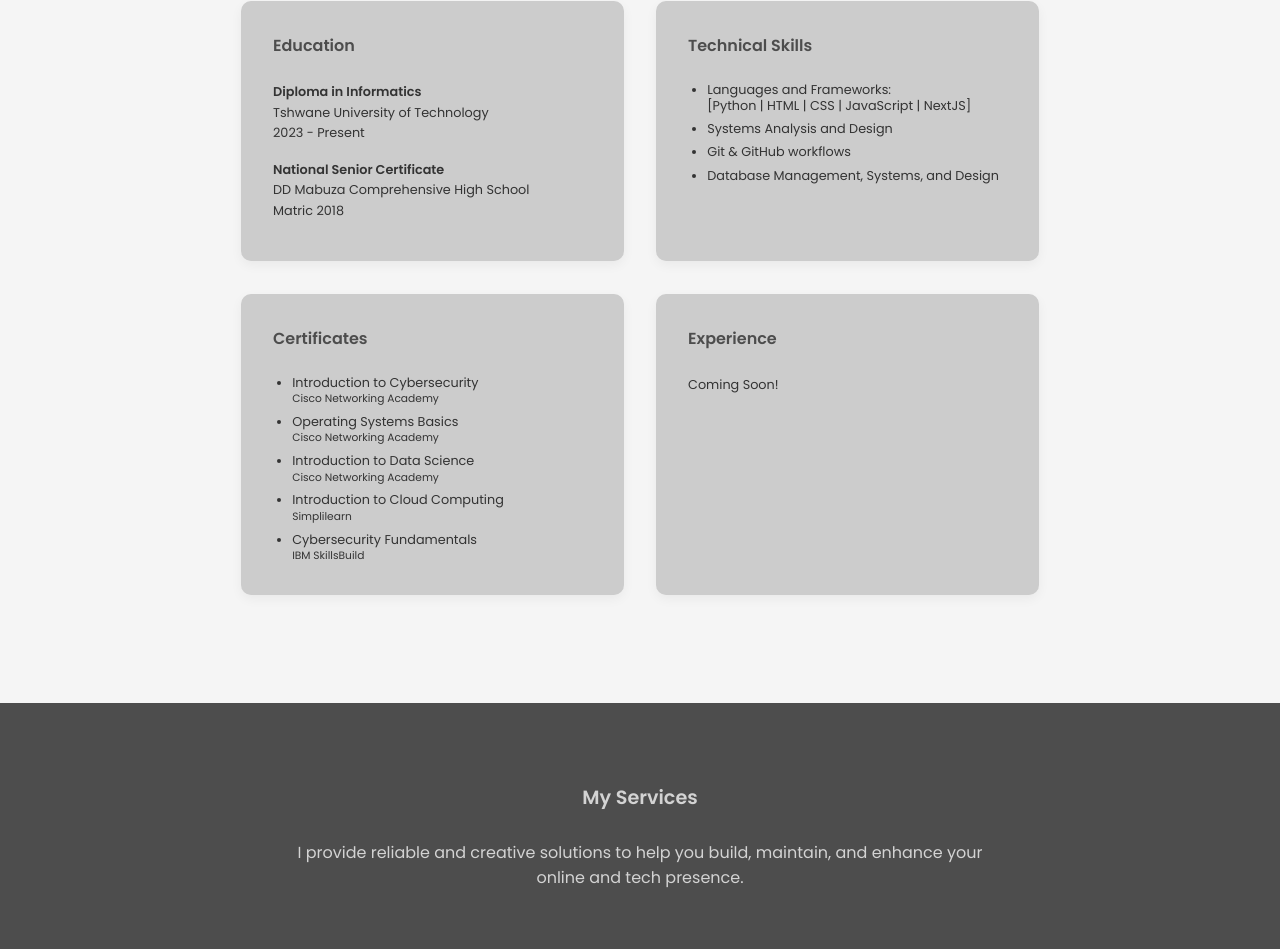
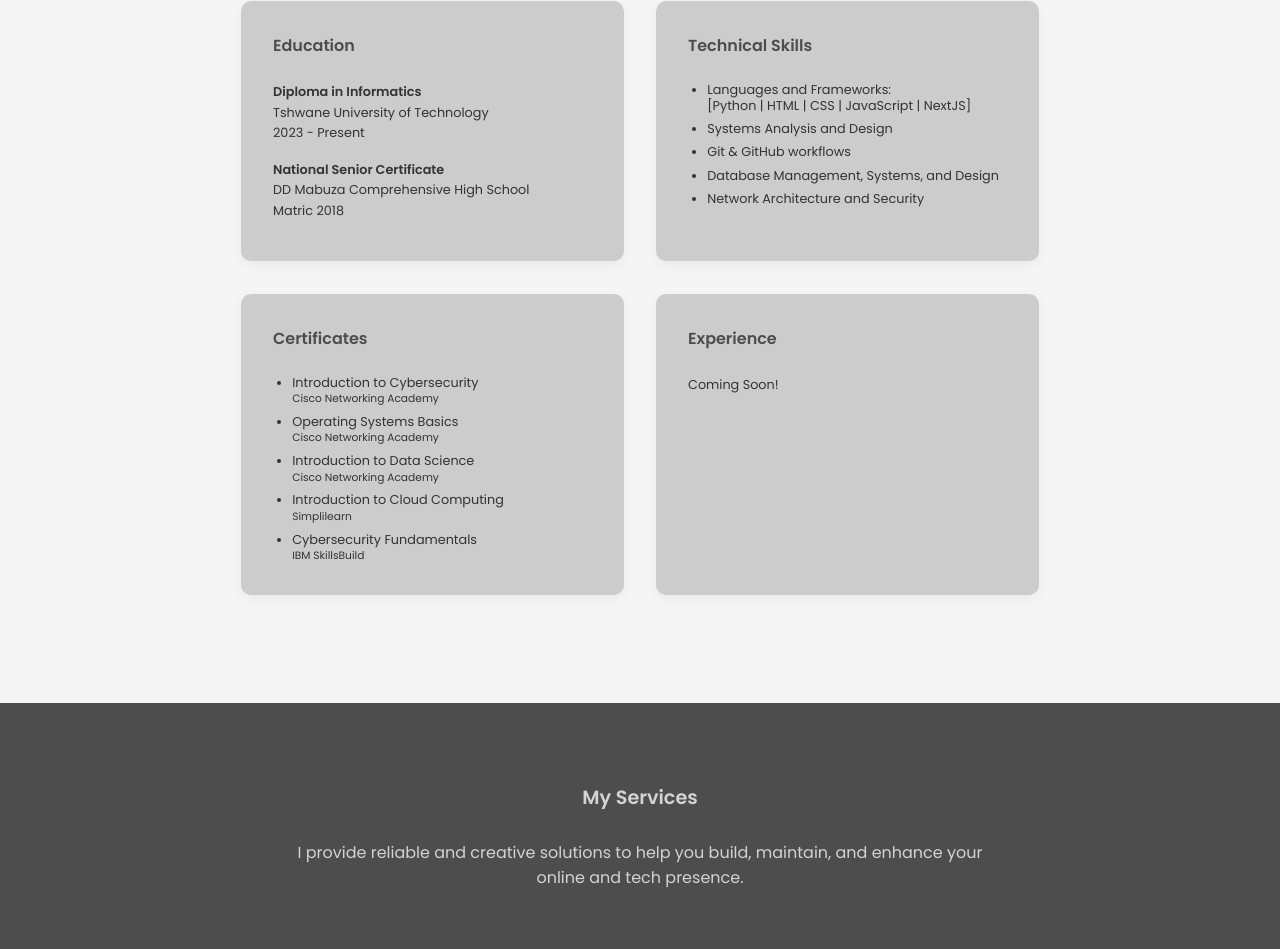
Before and after one commit to karteverything/karteverything2, a Next.js app: page / in a window 1280 px wide. Shown: the part 1131-2080 px from the top of the page. Built offline with nearby package versions, Linux system fonts and the light colour scheme; no server answers; the database is empty.

Commit message:
chore: add technical skills

```diff
--- a/app/about/page.jsx
+++ b/app/about/page.jsx
@@ -40,6 +40,7 @@ export default function About() {
                         <li>Systems Analysis and Design</li>
                         <li>Git & GitHub workflows</li>
                         <li>Database Management, Systems, and Design</li>
+                        <li>Network Architecture and Security</li>
                     </ul>
                 </div>
 
```
